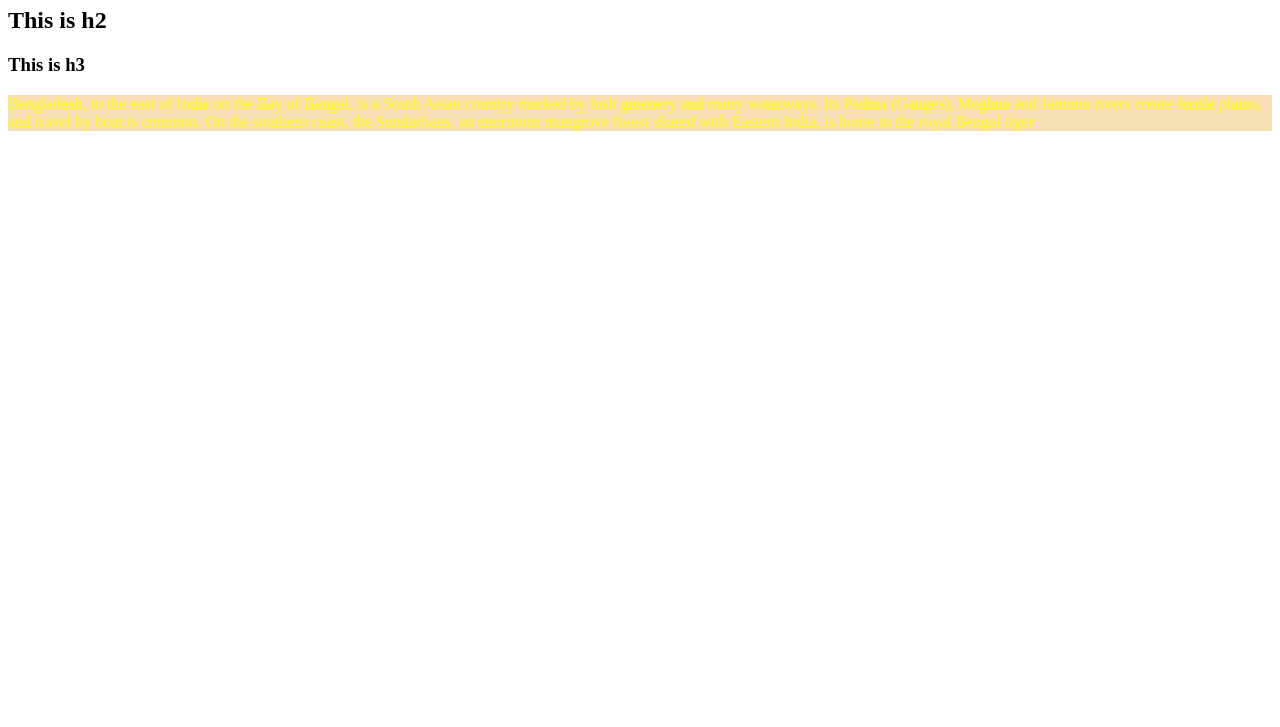
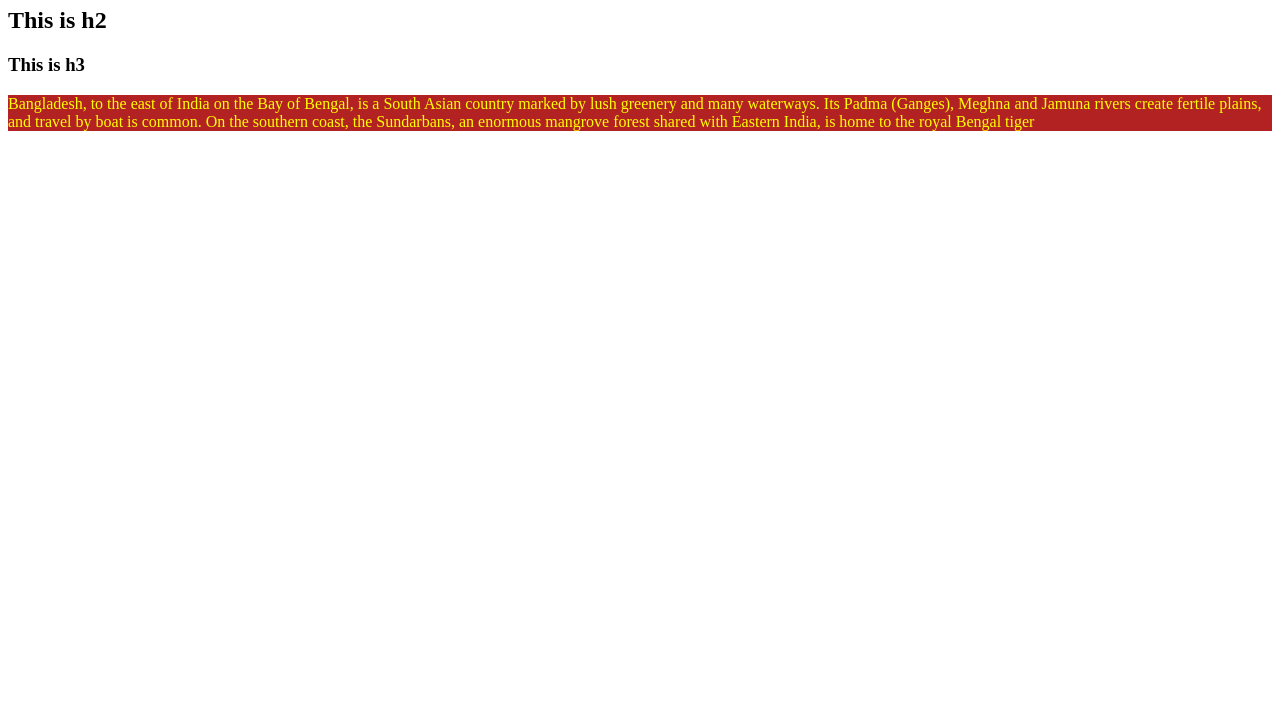
Before and after one commit to sabbir290/my-second-repo, a plain HTML site: page index.html in a window 1280 px wide. Shown: the part 73-800 px from the top of the page. Drawn offline with Linux system fonts and the light colour scheme.

Commit message:
color changed

```diff
--- a/css.css
+++ b/css.css
@@ -1,4 +1,4 @@
 p{
     color: yellow;
-    background-color: wheat;
+    background-color: firebrick;
 }
```
